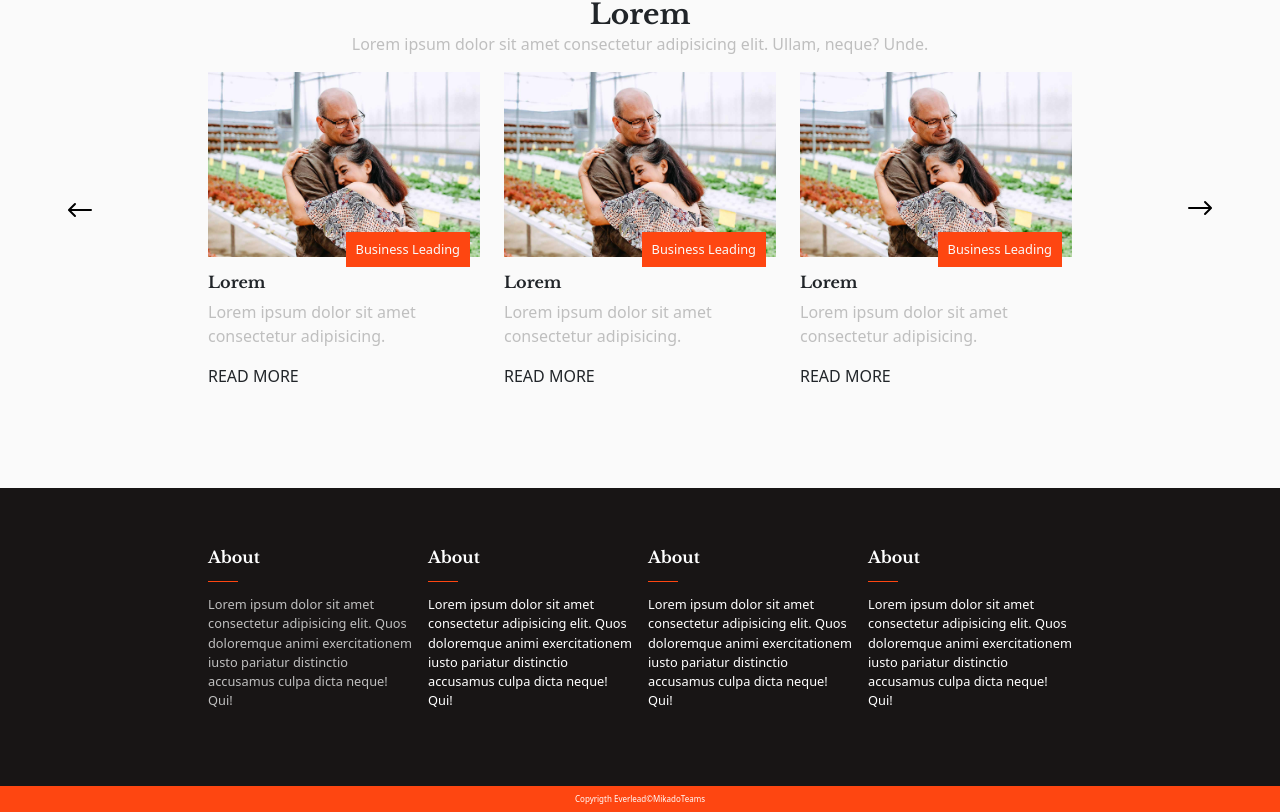
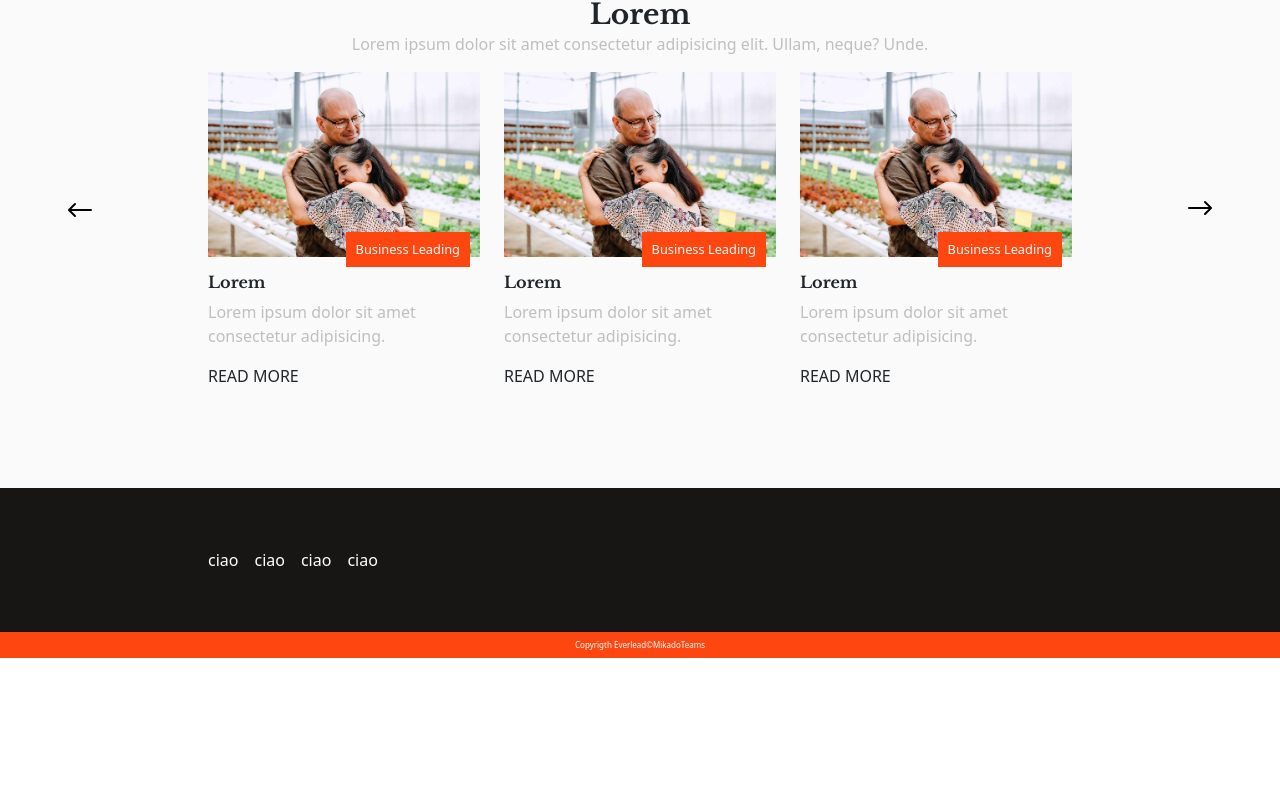
Before and after one commit to SerenaMalusa/proj-html-vuejs, a Vue app: page / in a window 1280 px wide. Shown: the part 2898-3710 px from the top of the page. After the commit the page ends 3556 px from the top, so only its background shows below. Built offline with nearby package versions, Linux system fonts and the light colour scheme.

Commit message:
feat: create footer list component and import it in app footer

```diff
--- a/src/components/AppFooter.vue
+++ b/src/components/AppFooter.vue
@@ -1,4 +1,8 @@
 <script>
+
+    // import components
+    import FooterList from './FooterList.vue';
+
     export default {
         data () {
             return {
@@ -116,6 +120,9 @@
                 ],
             }
         },
+        components: {
+            FooterList,
+        },
     }
 </script>
 
@@ -124,35 +131,16 @@
 
         <div class="container-l">
             <div class="container-s d-flex gap-3">
-                <div>
+                <!-- <div>
 
                     <h6 class="text-serif">About</h6>
                     <div class="divider"></div>
                     <p class="text-info">Lorem ipsum dolor sit amet consectetur adipisicing elit. Quos doloremque animi exercitationem iusto pariatur distinctio accusamus culpa dicta neque! Qui!</p>
 
-                </div>
+                </div> -->
 
-                <div>
+                <footer-list v-for="link in linkList"></footer-list>
 
-                    <h6 class="text-serif">About</h6>
-                    <div class="divider"></div>
-                    <p>Lorem ipsum dolor sit amet consectetur adipisicing elit. Quos doloremque animi exercitationem iusto pariatur distinctio accusamus culpa dicta neque! Qui!</p>
-
-                </div>
-                <div>
-
-                    <h6 class="text-serif">About</h6>
-                    <div class="divider"></div>
-                    <p>Lorem ipsum dolor sit amet consectetur adipisicing elit. Quos doloremque animi exercitationem iusto pariatur distinctio accusamus culpa dicta neque! Qui!</p>
-
-                </div>
-                <div>
-
-                    <h6 class="text-serif">About</h6>
-                    <div class="divider"></div>
-                    <p>Lorem ipsum dolor sit amet consectetur adipisicing elit. Quos doloremque animi exercitationem iusto pariatur distinctio accusamus culpa dicta neque! Qui!</p>
-
-                </div>
             </div>
         </div>
 
--- /dev/null
+++ b/src/components/FooterList.vue
@@ -0,0 +1,15 @@
+<script>
+    export default {
+
+    }
+</script>
+
+<template>
+    <div>
+        ciao
+    </div>
+</template>
+
+<style lang="scss" scoped>
+
+</style>
```
